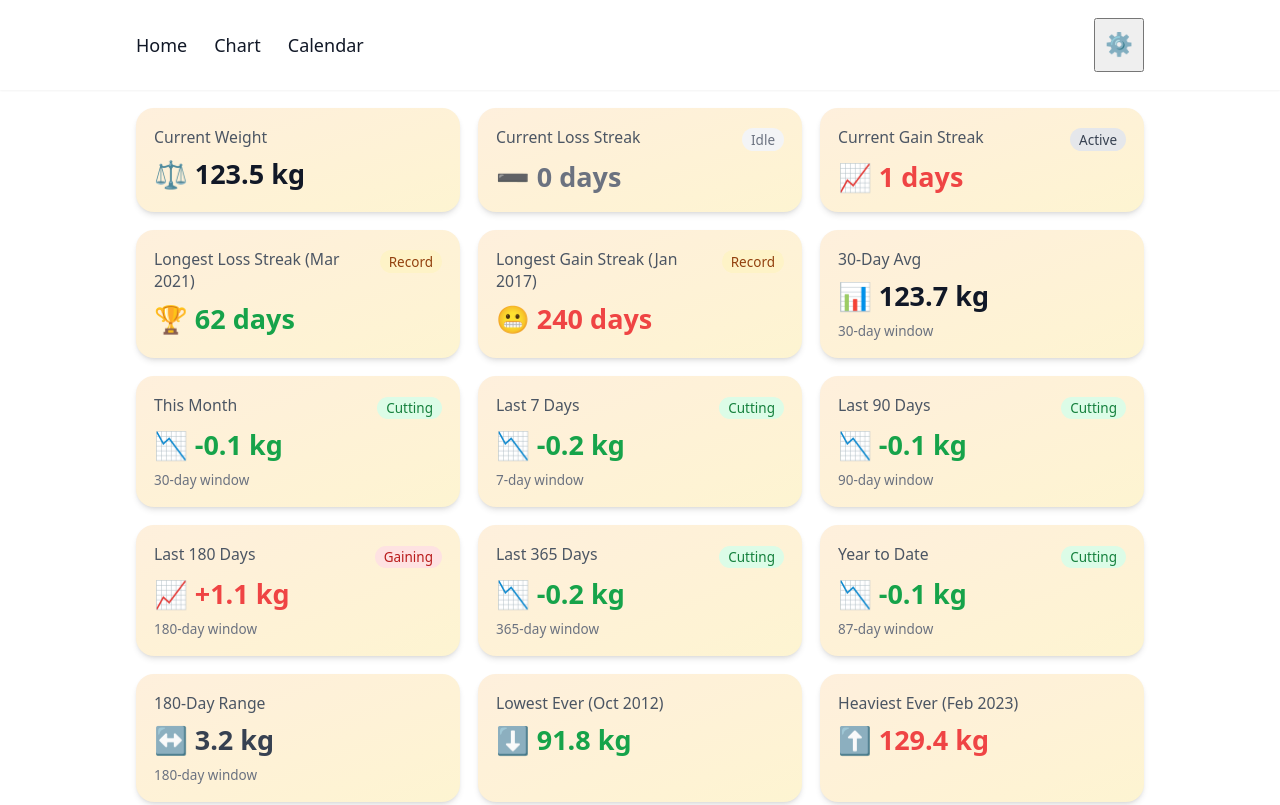
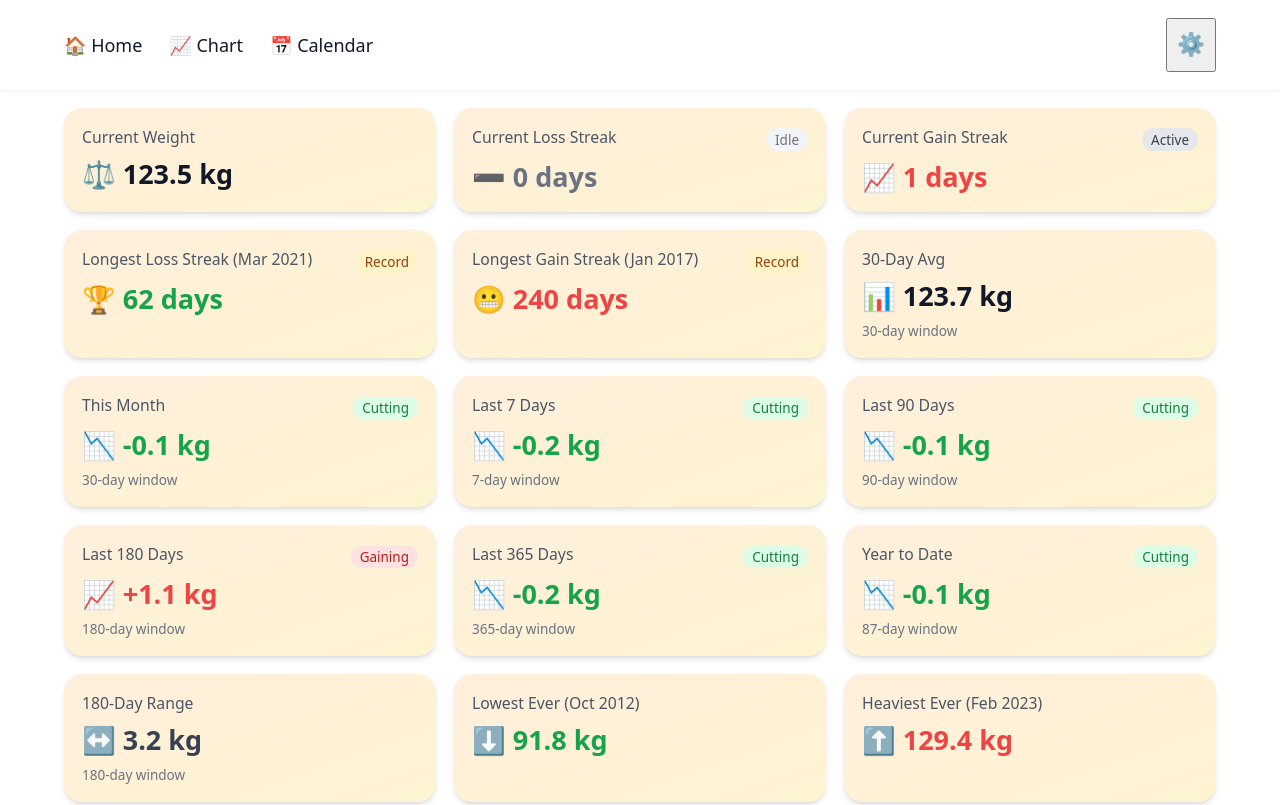
Before and after one commit to axiom/libra-weight-fetcher, an Astro site: page / in a window 1280 px wide. Shown: the top 805 px of the page. Built offline with nearby package versions, Linux system fonts and the light colour scheme; Astro itself is replaced by a stand-in of ours.

Commit message:
Add emojii to nav links

```diff
--- a/src/components/Navigation.astro
+++ b/src/components/Navigation.astro
@@ -5,24 +5,30 @@ const currentPath = Astro.url.pathname;
 const queryString = Astro.url.search;
 
 const navItems = [
-  { href: `/`, label: "Home", path: "/" },
-  { href: `/chart${queryString}`, label: "Chart", path: "/chart" },
-  { href: `/calendar${queryString}`, label: "Calendar", path: "/calendar" },
+  { href: `/`, label: "🏠 Home", path: "/" },
+  { href: `/chart${queryString}`, label: "📈 Chart", path: "/chart" },
+  { href: `/calendar${queryString}`, label: "📅 Calendar", path: "/calendar" },
 ];
 ---
 
-<nav class="w-full border-b-2 border-gray-300 dark:border-gray-600 bg-white dark:bg-gray-900 shadow-sm">
-  <div class="flex gap-6 px-8 py-4 max-w-4xl mx-auto items-center">
+<nav
+  class="w-full border-b-2 border-gray-300 dark:border-gray-600 bg-white dark:bg-gray-900 shadow-sm"
+>
+  <div class="flex gap-6 px-8 py-4 max-w-5xl mx-auto items-center">
     <div class="flex gap-6">
-      {navItems.map((item) => (
+      {
+        navItems.map((item) => (
           <a
             href={item.href}
             class="no-underline text-gray-900 dark:text-gray-100 font-medium py-2 border-b-2 border-transparent hover:border-orange-500 dark:hover:border-orange-500 transition-colors duration-200 data-[current=true]:border-orange-500"
-          data-current={currentPath === item.path || currentPath === item.path + '/'}
+            data-current={
+              currentPath === item.path || currentPath === item.path + "/"
+            }
           >
             {item.label}
           </a>
-      ))}
+        ))
+      }
     </div>
     <div class="ml-auto">
       <SettingsModal client:load />
--- a/src/pages/index.astro
+++ b/src/pages/index.astro
@@ -17,7 +17,7 @@ import Layout from "../layouts/Layout.astro";
 ---
 
 <Layout>
-  <div class="max-w-4xl mx-auto w-full px-4">
+  <div class="max-w-5xl mx-auto w-full px-4">
     <div class="grid grid-cols-1 sm:grid-cols-3 gap-4 py-4">
       <CurrentWeightKPI client:load />
       <CurrentLossStreakKPI client:load />
```
Lines whose indentation alone changed are shown as unchanged.
